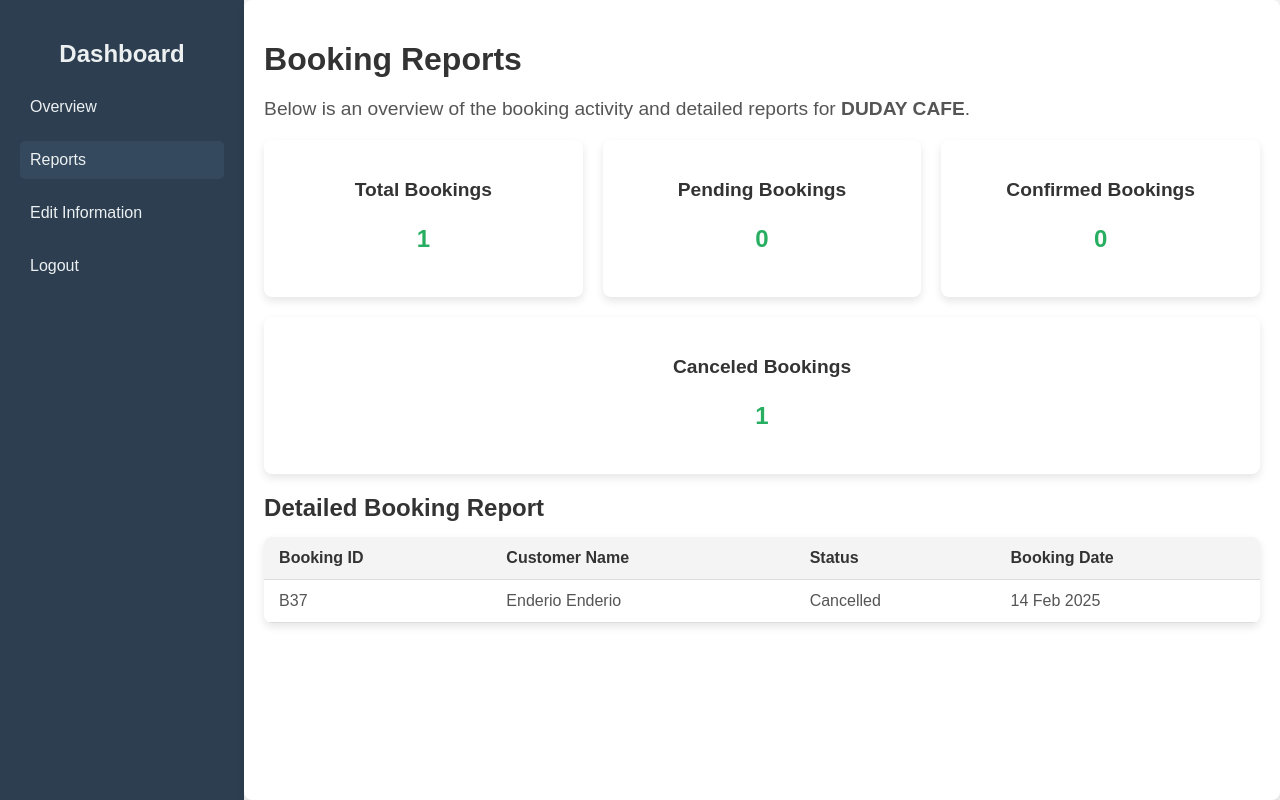
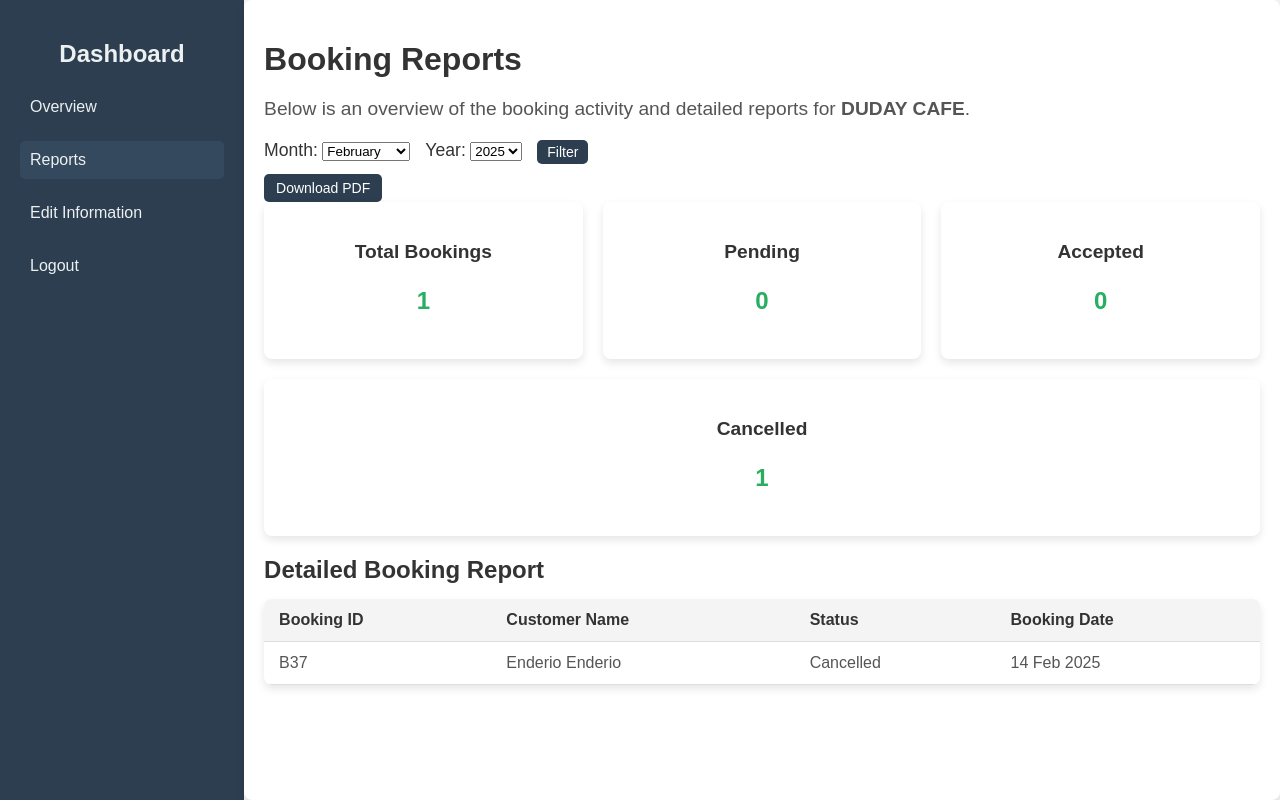
Before and after one commit to lyx-f/Tourism1, a PHP site: page /tourism/website/pages/bsowner/reports.php in a window 1280 px wide. Run offline with PHP 8.4, Linux system fonts and the light colour scheme; a user stored in the database is signed in; data comes from the database, SQL or seed files in the repository.

Commit message:
implemented generate booking report

```diff
--- a/website/pages/bsowner/reports.php
+++ b/website/pages/bsowner/reports.php
@@ -98,65 +98,118 @@ if (!$business_id) {
         <main class="content">
             <h1>Booking Reports</h1>
             <p>Below is an overview of the booking activity and detailed reports for
-                <strong><?php echo htmlspecialchars($business_name); ?></strong>.</p>
+                <strong><?php echo htmlspecialchars($business_name); ?></strong>.
+            </p>
 
-            <!-- Summary Section -->
-            <section class="cards">
             <?php
-                // Fetch booking summary data for this business
-                $summary = [
-                    "total" => 0,
-                    "pending" => 0,
-                    "confirmed" => 0,
-                    "canceled" => 0,
+            $selected_month = isset($_GET['month']) ? $_GET['month'] : date('m');
+            $selected_year = isset($_GET['year']) ? $_GET['year'] : date('Y');
+
+            $months = [
+                "01" => "January",
+                "02" => "February",
+                "03" => "March",
+                "04" => "April",
+                "05" => "May",
+                "06" => "June",
+                "07" => "July",
+                "08" => "August",
+                "09" => "September",
+                "10" => "October",
+                "11" => "November",
+                "12" => "December"
             ];
 
-                $query = $conn->prepare("SELECT
-                                             COUNT(*) AS total,
-                                             SUM(status = 'Pending') AS pending,
-                                             SUM(status = 'Accepted') AS confirmed,
-                                             SUM(status = 'Cancelled') AS canceled
-                                         FROM bookings WHERE business_id = ?");
-                $query->bind_param("i", $business_id);
+            echo "<form style='width: fit-content; display: inline-flex; flex-direction:row; margin-bottom: 10px;' method='GET' action=''>
+                <div>
+                <label style='width: fit-content;' for='month'>Month:</label>
+                <select name='month' id='month'>";
+            foreach ($months as $key => $value) {
+                echo "<option value='$key' " . ($selected_month == $key ? "selected" : "") . ">$value</option>";
+            }
+            echo "</select>
+                        </div>
+                        <div>
+                <label style='width: fit-content;' for='year'>Year:</label>
+                <select name='year' id='year'>";
+            for ($y = date('Y'); $y >= date('Y') - 5; $y--) {
+                echo "<option value='$y' " . ($selected_year == $y ? "selected" : "") . ">$y</option>";
+            }
+            echo "</select>
+                        </div>
+                <button style='width:fit-content; padding: 4px 10px 4px 10px; font-size: 14px' type='submit'>Filter</button>
+              </form>";
+
+            ?>
+            <form style="width: fit-content" method="GET" action="generate_report.php">
+                <input type="hidden" name="month" value="<?php echo $selected_month; ?>">
+                <input type="hidden" name="year" value="<?php echo $selected_year; ?>">
+                <button type="submit" style="padding: 6px 12px; font-size: 14px;">Download PDF</button>
+            </form>
+            <?php
+
+            // Initialize counters before executing the query
+            $totalBookings = 0;
+            $pendingBookings = 0;
+            $confirmedBookings = 0;
+            $cancelledBookings = 0;
+
+            // Fetch detailed booking data for this business
+            $query = $conn->prepare("SELECT id, CONCAT(first_name, ' ', last_name) AS customer_name, status, arrival_date FROM bookings WHERE business_id = ? AND MONTH(arrival_date) = ? AND YEAR(arrival_date) = ? ORDER BY arrival_date DESC");
+            $query->bind_param("iii", $business_id, $selected_month, $selected_year);
             $query->execute();
             $result = $query->get_result();
 
-                if ($result && $row = $result->fetch_assoc()) {
-                    $summary["total"] = $row["total"] ?? 0;
-                    $summary["pending"] = $row["pending"] ?? 0;
-                    $summary["confirmed"] = $row["confirmed"] ?? 0;
-                    $summary["canceled"] = $row["canceled"] ?? 0;
-                } else {
-                    // Set defaults if no result
-                    $summary = [
-                        "total" => 0,
-                        "pending" => 0,
-                        "confirmed" => 0,
-                        "canceled" => 0
-                    ];
+            // Process the results first
+            $bookings = [];
+
+            if ($result->num_rows > 0) {
+                while ($row = $result->fetch_assoc()) {
+                    $totalBookings++;
+
+                    // Count bookings based on status
+                    switch (strtolower($row['status'])) {
+                        case 'pending':
+                            $pendingBookings++;
+                            break;
+                        case 'accepted':
+                            $confirmedBookings++;
+                            break;
+                        case 'cancelled':
+                        case 'canceled': // Handling both spelling variations
+                            $cancelledBookings++;
+                            break;
                     }
+
+                    $bookings[] = $row; // Store row data for later use
+                }
+            }
+
             $query->close();
 
-                $cardData = [
-                    ["title" => "Total Bookings", "value" => $summary["total"]],
-                    ["title" => "Pending Bookings", "value" => $summary["pending"]],
-                    ["title" => "Confirmed Bookings", "value" => $summary["confirmed"]],
-                    ["title" => "Canceled Bookings", "value" => $summary["canceled"]],
-                ];
-
-                // Render cards dynamically
-                foreach ($cardData as $item) {
-                    echo "<div class='card'>
-                            <h3>" . htmlspecialchars($item['title']) . "</h3>
-                            <p>" . htmlspecialchars($item['value']) . "</p>
-                          </div>";
-                }
             ?>
+            <section class="cards">
+                <div class="card">
+                    <h3>Total Bookings</h3>
+                    <p><?php echo $totalBookings; ?></p>
+                </div>
+                <div class="card">
+                    <h3>Pending</h3>
+                    <p><?php echo $pendingBookings; ?></p>
+                </div>
+                <div class="card">
+                    <h3>Accepted</h3>
+                    <p><?php echo $confirmedBookings; ?></p>
+                </div>
+                <div class="card">
+                    <h3>Cancelled</h3>
+                    <p><?php echo $cancelledBookings; ?></p>
+                </div>
             </section>
 
-            <!-- Detailed Reports Section -->
             <section class="data-table">
                 <h2>Detailed Booking Report</h2>
+
                 <table>
                     <thead>
                         <tr>
@@ -168,15 +221,8 @@ if (!$business_id) {
                     </thead>
                     <tbody>
                         <?php
-                        // Fetch detailed booking data for this business
-                        $detailedQuery = $conn->prepare("SELECT id, CONCAT(first_name, ' ', last_name) AS customer_name, status, arrival_date
-                                                         FROM bookings WHERE business_id = ? ORDER BY arrival_date DESC");
-                        $detailedQuery->bind_param("i", $business_id);
-                        $detailedQuery->execute();
-                        $detailedResult = $detailedQuery->get_result();
-
-                        if ($detailedResult->num_rows > 0) {
-                            while ($row = $detailedResult->fetch_assoc()) {
+                        if (!empty($bookings)) {
+                            foreach ($bookings as $row) {
                                 echo "<tr>
                             <td>B" . htmlspecialchars($row['id']) . "</td>
                             <td>" . htmlspecialchars($row['customer_name']) . "</td>
@@ -185,15 +231,15 @@ if (!$business_id) {
                           </tr>";
                             }
                         } else {
-                            echo "<tr><td colspan='4'>No bookings found for this business.</td></tr>";
+                            echo "<tr><td colspan='4'>No bookings found for the selected period.</td></tr>";
                         }
 
-                        $detailedQuery->close();
-                        $conn->close(); // Close database connection
+                        $conn->close();
                         ?>
                     </tbody>
                 </table>
             </section>
+
         </main>
     </div>
 </body>
```
Also changed, not shown: website/pages/bsowner/generate_report.php (added, +96 -0 lines), 1 other file. Lines whose indentation alone changed are shown as unchanged.
